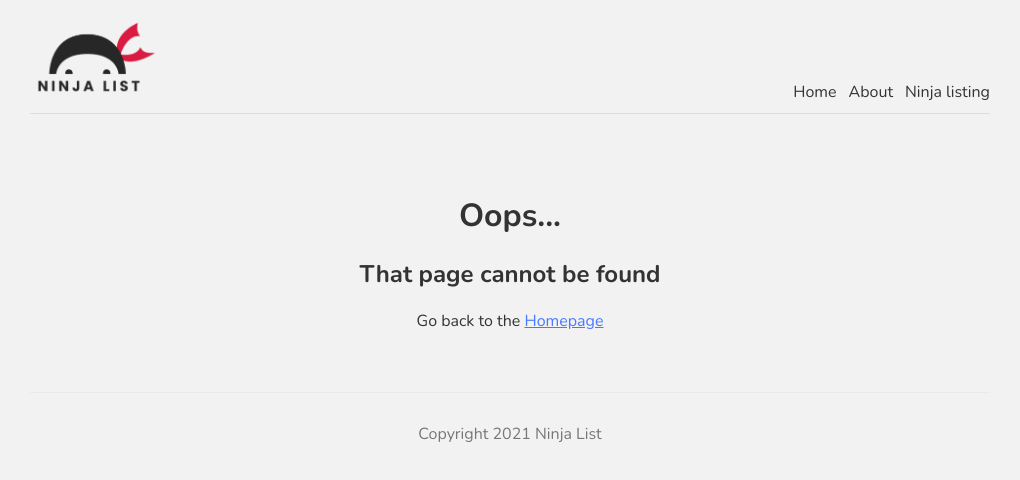
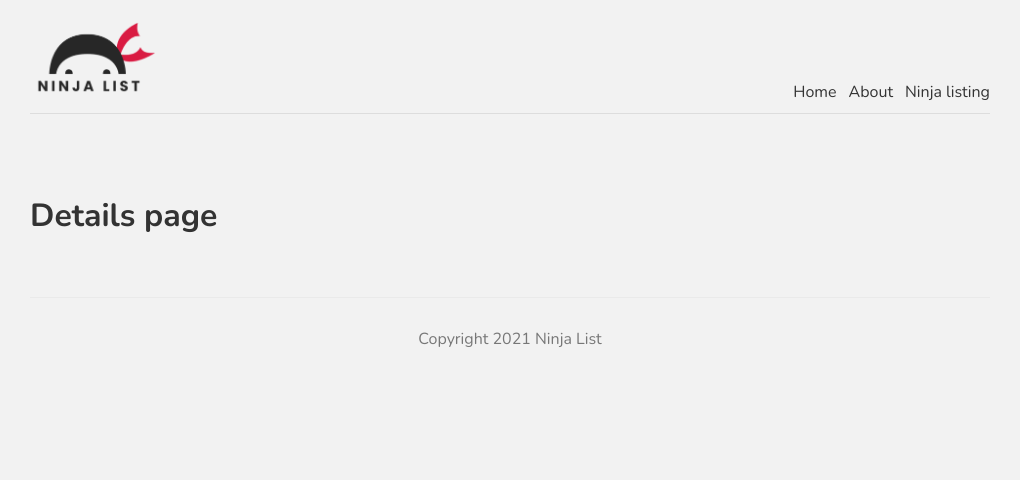
Before and after one commit to umeshraj/next_tutorial_ninja, a Next.js app: page /ninjas/1 in a window 1280 px wide. Before the commit this address had no page. Shown: the top 480 px of the page, without its empty margins (130-1150 px from the left). Built offline with nearby package versions, Linux system fonts and the light colour scheme.

Commit message:
Dynamic routes

```diff
--- /dev/null
+++ b/pages/ninjas/[id].js
@@ -0,0 +1,9 @@
+const Details = () => {
+  return (
+    <div>
+      <h1>Details page</h1>
+    </div>
+  );
+};
+
+export default Details;
--- a/pages/ninjas/index.js
+++ b/pages/ninjas/index.js
@@ -1,4 +1,5 @@
 import styles from "../../styles/Ninjas.module.css";
+import Link from "next/link";
 
 export const getStaticProps = async () => {
   const res = await fetch("https://jsonplaceholder.typicode.com/users");
@@ -13,11 +14,11 @@
     <div>
       <h1>All Ninjas</h1>
       {ninjas.map((ninja) => (
-        <div key={ninja.id}>
+        <Link href={"/ninjas/" + ninja.id} key={ninja.id}>
           <a className={styles.single}>
             <h3>{ninja.name}</h3>
           </a>
-        </div>
+        </Link>
       ))}
     </div>
   );
```
